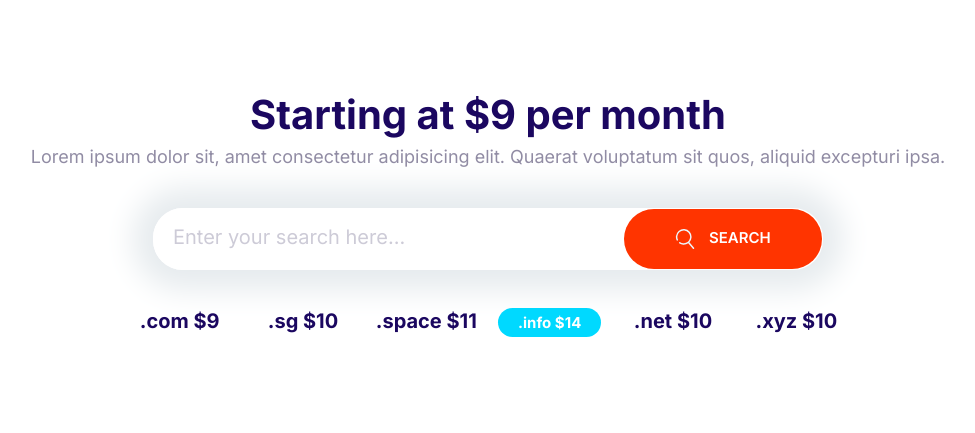
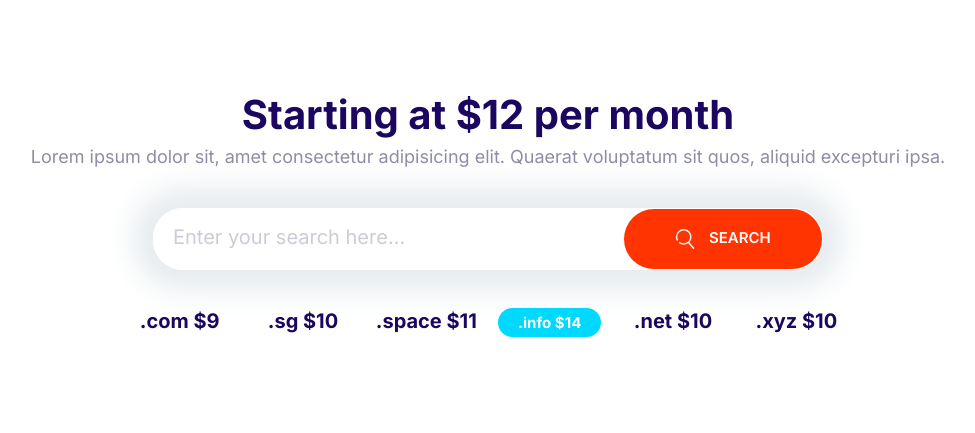
Before and after one commit to gitkudy237/kudy-repo, a website built with Parcel: page playground.html in a window 1280 px wide. Shown: the whole page, without its empty margins (152-1127 px from the left). Built offline with nearby package versions, Linux system fonts and the light colour scheme.

```diff
--- a/playground.html
+++ b/playground.html
@@ -16,7 +16,7 @@
   <body>
     <section class="block container block-domain">
       <header class="block__header">
-        <h2>Starting at $9 per month</h2>
+        <h2>Starting at $12 per month</h2>
         <p>
           Lorem ipsum dolor sit, amet consectetur adipisicing elit. Quaerat
           voluptatum sit quos, aliquid excepturi ipsa.
```
